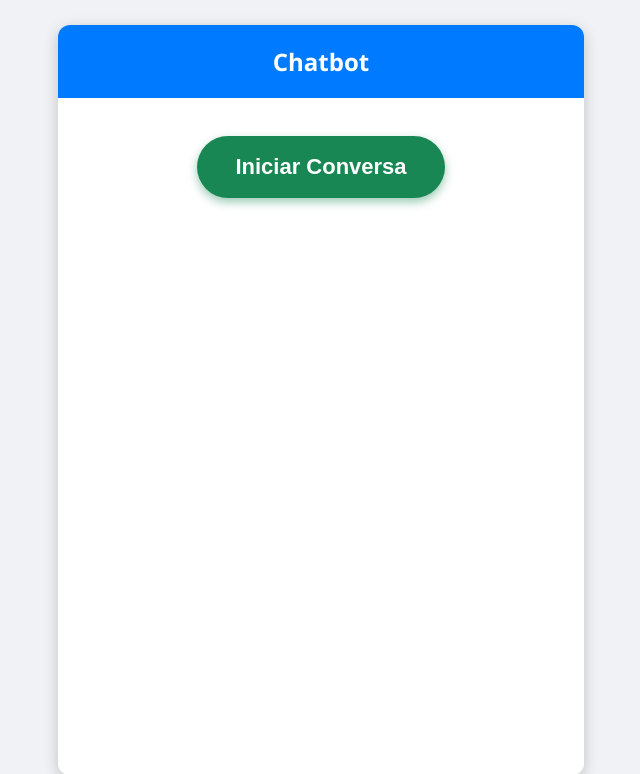
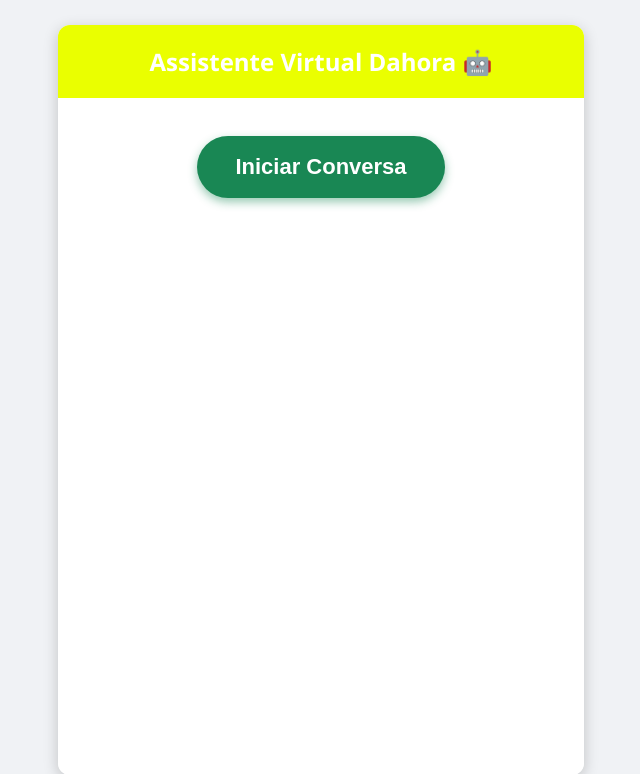
Before and after one commit to ViniciusLGarcia/Chatbot, a Django app: page / in a window 1280 px wide. Shown: the top 774 px of the page, without its empty margins (319-959 px from the left). Run offline with Django 5.2, Linux system fonts and the light colour scheme; data comes from the database, SQL or seed files in the repository.

Commit message:
resoluções do exercicios

```diff
--- a/aula-chatbot-main/projetos/02-chatbot-django/chatbot/views.py
+++ b/aula-chatbot-main/projetos/02-chatbot-django/chatbot/views.py
@@ -16,7 +16,8 @@ EXEMPLOS = [
     ("quais são os serviços oferecidos?", "Oferecemos desenvolvimento de software, consultoria em TI e soluções em nuvem."),
     ("vocês trabalham com inteligência artificial?", "Sim! Temos soluções personalizadas em IA para sua empresa."),
     ("como entro em contato?", "Você pode nos contatar pelo e-mail contato@empresa.com ou pelo telefone (11) 99999-9999."),
-    ("ajuda", "Claro! Pergunte algo ou clique em um dos botões para começar."),
+    ("ajuda", "Estou aqui para ajudar! Escolha um botão ou digite sua dúvida."),
+    ("qual o horário de atendimento?", "Atendemos de segunda a sexta, das 09h as 18h"),
 ]
 
 
--- a/aula-chatbot-main/projetos/02-chatbot-django/static/chatbot/style.css
+++ b/aula-chatbot-main/projetos/02-chatbot-django/static/chatbot/style.css
@@ -27,7 +27,7 @@ body {
 }
 
 #chat-header {
-  background: #007bff;
+  background: #eaff00;
   color: white;
   padding: 20px 15px;
   font-size: 24px;
--- a/aula-chatbot-main/projetos/02-chatbot-django/templates/chatbot/index.html
+++ b/aula-chatbot-main/projetos/02-chatbot-django/templates/chatbot/index.html
@@ -4,12 +4,12 @@
 <head>
   <meta charset="UTF-8">
   <meta name="viewport" content="width=device-width, initial-scale=1">
-  <title>Chatbot</title>
+  <title>Assistente Virtual Dahora</title>
   <link rel="stylesheet" href="{% static 'chatbot/style.css' %}">
 </head>
 <body>
   <div id="chat-container">
-    <header id="chat-header">Chatbot</header>
+    <header id="chat-header">Assistente Virtual Dahora 🤖</header>
 
     <main id="chat-log" hidden aria-live="polite"></main>
 
@@ -18,6 +18,8 @@
       <button type="button" data-question="Quais são os serviços oferecidos?">💼 Serviços</button>
       <button type="button" data-question="Vocês trabalham com inteligência artificial?">🤖 IA</button>
       <button type="button" data-question="Como entro em contato?">📞 Contato</button>
+      <button type="button" data-question="Qual o horário de atendimento?">🕘 Horário</button>
+
     </section>
 
     <form id="input-area" hidden>
```
